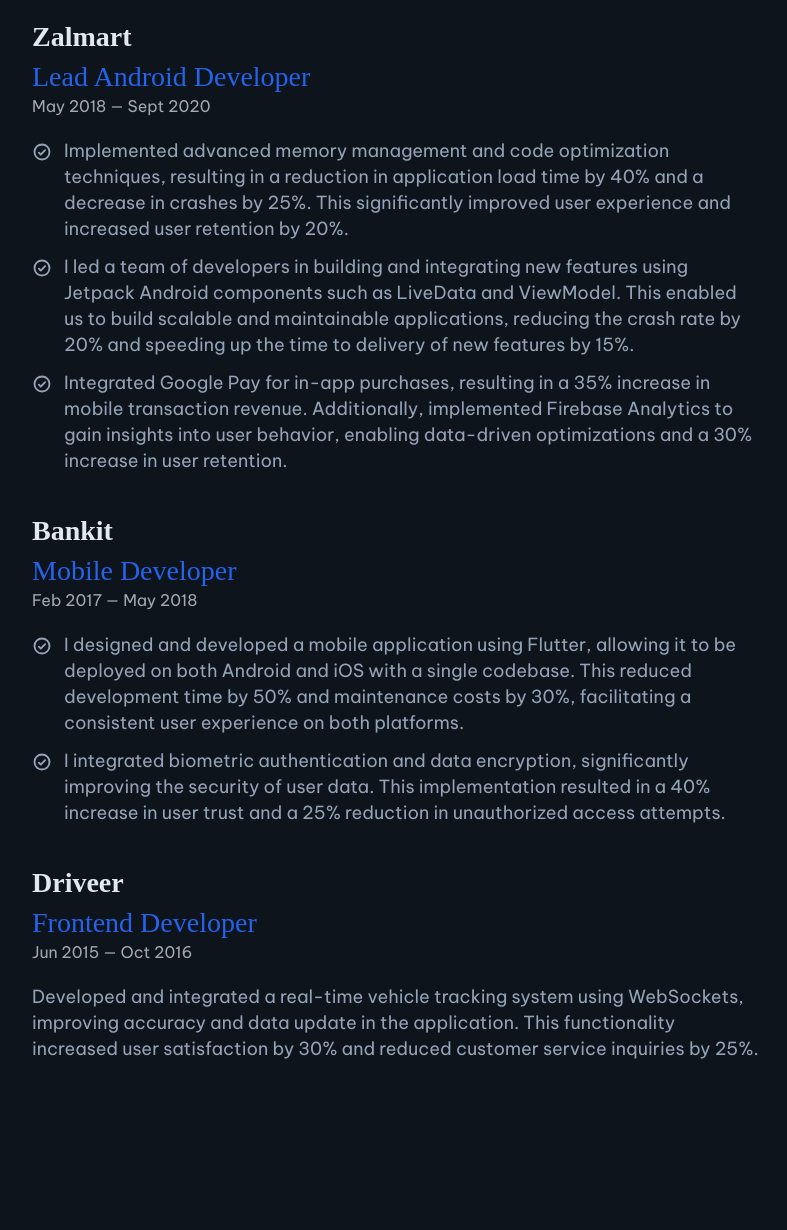
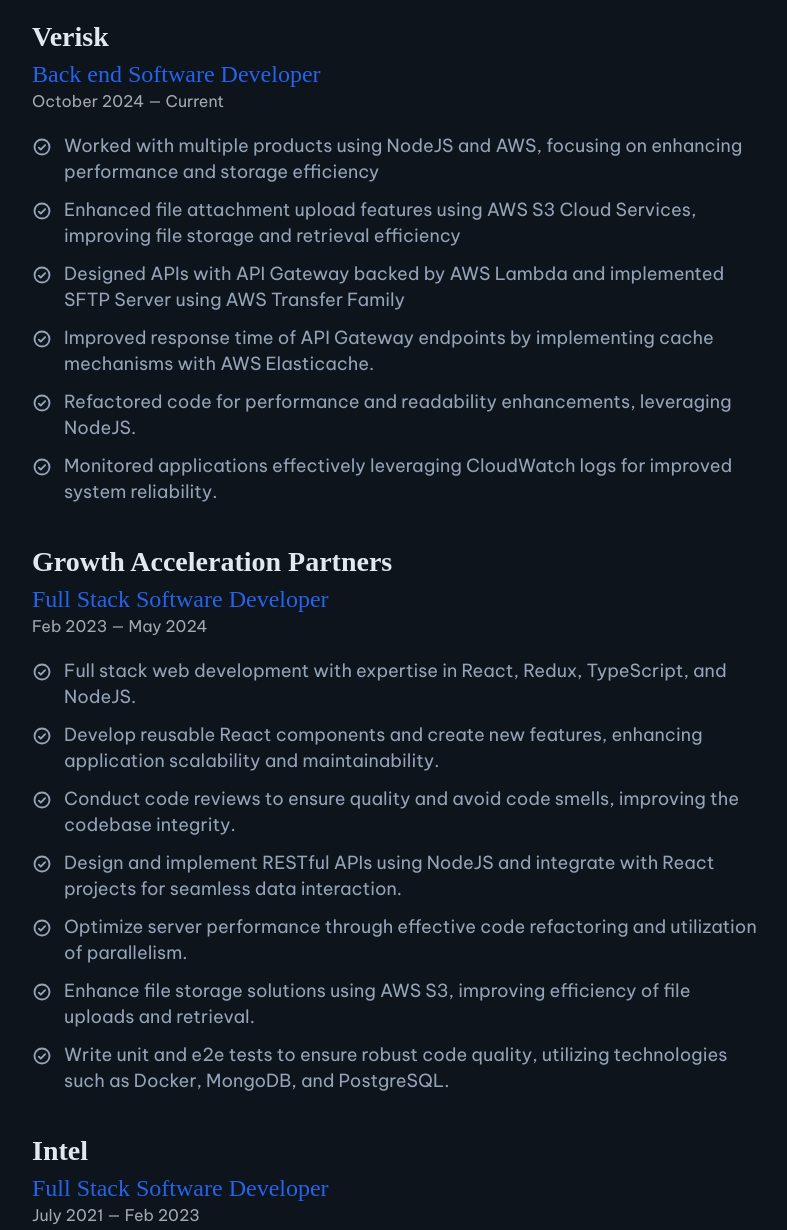
Before and after one commit to juandanieldev29/portfolio, an Astro site: page / in a window 1280 px wide. Shown: the part 980-2210 px from the top of the page, without its empty margins (244-1031 px from the left). Built offline with nearby package versions, Linux system fonts and the light colour scheme; Astro itself is replaced by a stand-in of ours; a web font is replaced by a local one.

Commit message:
changing work experience information

```diff
--- a/src/components/Experience.astro
+++ b/src/components/Experience.astro
@@ -17,7 +17,7 @@
           {company}
         </h3>
         <div class="flex flex-col items-start pb-5">
-          <h4 class="mb-0.5 font-serif text-2xl font-medium text-primary">
+          <h4 class="mb-0.5 font-serif text-xl font-medium text-primary">
             {position}
           </h4>
           <span class="pb-[2px] text-sm text-white/70">
--- a/src/components/Hero.astro
+++ b/src/components/Hero.astro
@@ -2,7 +2,7 @@
 import type { HeroProps } from "@types";
 type Props = HeroProps;
 
-const { name, specialty, summary, email } = Astro.props;
+const { name, specialty, summary } = Astro.props;
 ---
 <style>
 :root { --fade-duration: 900ms; --fade-easing: cubic-bezier(.2,.9,.3,1); }
--- a/src/config/index.ts
+++ b/src/config/index.ts
@@ -26,37 +26,64 @@
     specialty: "Full Stack Developer",
     summary:
       "Software Engineer based in Costa Rica. Experienced Full Stack Software Developer proficient in JavaScript, React, Node.js, and AWS.",
-    email: "example@email.com",
   },
   experience: [
     {
-      company: "Zalmart",
-      position: "Lead Android Developer",
-      startDate: "May 2018",
-      endDate: "Sept 2020",
+      company: "Verisk",
+      position: "Back end Software Developer",
+      startDate: "October 2024",
+      endDate: "Current",
       summary: [
-        "Implemented advanced memory management and code optimization techniques, resulting in a reduction in application load time by 40% and a decrease in crashes by 25%. This significantly improved user experience and increased user retention by 20%.",
-        "I led a team of developers in building and integrating new features using Jetpack Android components such as LiveData and ViewModel. This enabled us to build scalable and maintainable applications, reducing the crash rate by 20% and speeding up the time to delivery of new features by 15%.",
-        "Integrated Google Pay for in-app purchases, resulting in a 35% increase in mobile transaction revenue. Additionally, implemented Firebase Analytics to gain insights into user behavior, enabling data-driven optimizations and a 30% increase in user retention.",
+        "Worked with multiple products using NodeJS and AWS, focusing on enhancing performance and storage efficiency",
+        "Enhanced file attachment upload features using AWS S3 Cloud Services, improving file storage and retrieval efficiency",
+        "Designed APIs with API Gateway backed by AWS Lambda and implemented SFTP Server using AWS Transfer Family",
+        "Improved response time of API Gateway endpoints by implementing cache mechanisms with AWS Elasticache.",
+        "Refactored code for performance and readability enhancements, leveraging NodeJS.",
+        "Monitored applications effectively leveraging CloudWatch logs for improved system reliability.",
       ],
     },
     {
-      company: "Bankit",
-      position: "Mobile Developer",
-      startDate: "Feb 2017",
-      endDate: "May 2018",
+      company: "Growth Acceleration Partners",
+      position: "Full Stack Software Developer",
+      startDate: "Feb 2023",
+      endDate: "May 2024",
       summary: [
-        "I designed and developed a mobile application using Flutter, allowing it to be deployed on both Android and iOS with a single codebase. This reduced development time by 50% and maintenance costs by 30%, facilitating a consistent user experience on both platforms.",
-        "I integrated biometric authentication and data encryption, significantly improving the security of user data. This implementation resulted in a 40% increase in user trust and a 25% reduction in unauthorized access attempts.",
+        "Full stack web development with expertise in React, Redux, TypeScript, and NodeJS.",
+        "Develop reusable React components and create new features, enhancing application scalability and maintainability.",
+        "Conduct code reviews to ensure quality and avoid code smells, improving the codebase integrity.",
+        "Design and implement RESTful APIs using NodeJS and integrate with React projects for seamless data interaction.",
+        "Optimize server performance through effective code refactoring and utilization of parallelism.",
+        "Enhance file storage solutions using AWS S3, improving efficiency of file uploads and retrieval.",
+        "Write unit and e2e tests to ensure robust code quality, utilizing technologies such as Docker, MongoDB, and PostgreSQL.",
       ],
     },
     {
-      company: "Driveer",
-      position: "Frontend Developer",
-      startDate: "Jun 2015",
-      endDate: "Oct 2016",
-      summary:
-        "Developed and integrated a real-time vehicle tracking system using WebSockets, improving accuracy and data update in the application. This functionality increased user satisfaction by 30% and reduced customer service inquiries by 25%.",
+      company: "Intel",
+      position: "Full Stack Software Developer",
+      startDate: "July 2021",
+      endDate: "Feb 2023",
+      summary: [
+        "Led the migration of applications from AngularJS to React, enhancing performance and maintainability.",
+        "Rearchitected legacy desktop applications to web applications using Angular, increasing accessibility and modernizing user interfaces.",
+        "Developed robust APIs with NodeJS, and implemented CRUD operations using MSSQL and TypeScript for full-stack solutions.",
+        "Optimized CI/CD pipelines by enhancing the Docker build process and automating with GitHub Actions, improving deployment speed by 30%.",
+        "Conducted systematic code reviews and wrote comprehensive tests for Net Core and React applications, ensuring code quality and reliability.",
+        "Deployed web applications using Docker and Kubernetes, and resolved issues with pod restarts, ensuring high availability of services.",
+        "Built reusable, component-based architecture with React and TypeScript, reducing development time for future projects.",
+      ]
+    },
+    {
+      company: "Cargill",
+      position: "Full Stack Software Developer",
+      startDate: "Apr 2020",
+      endDate: "Jul 2021",
+      summary: [
+        "Increased development efficiency by creating reusable React components, reducing code duplication.",
+        "Write tests for both the Net Core and the React application.",
+        "Design APIs using Net Core and consume them from React projects.",
+        "Perform code reviews to ensure code quality and adherence to best practices.",
+        "Responsible for implementing backend pagination and filtering mechanisms to enhance data retrieval performance.",
+      ]
     },
   ],
   projects: [
--- a/src/types/index.ts
+++ b/src/types/index.ts
@@ -19,7 +19,6 @@
   name: string;
   specialty: string;
   summary: string;
-  email: string;
 }
 
 export interface ExperienceProps {
```
